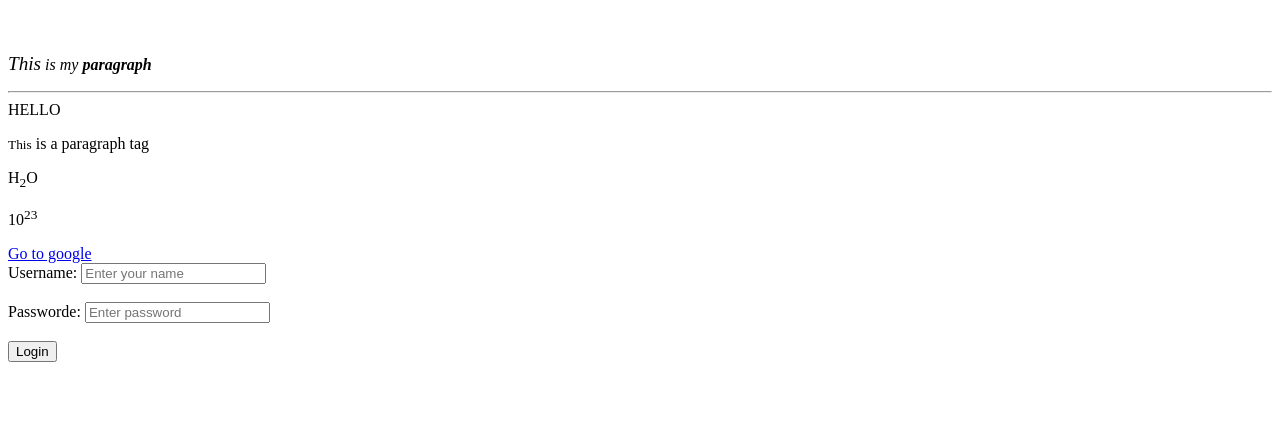
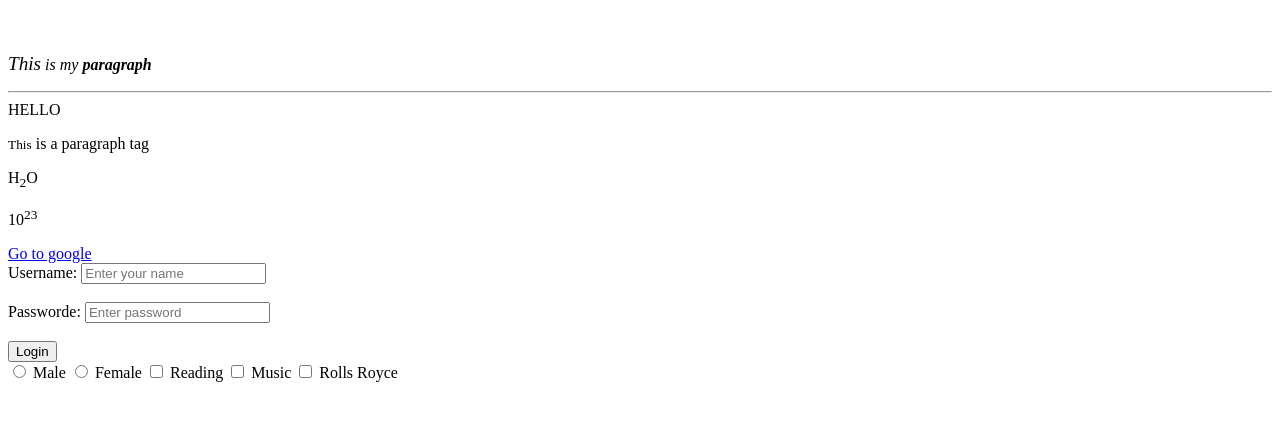
Before and after one commit to IshaAli444/Isha-html-site, a plain HTML site: page index.html in a window 1280 px wide. Shown: the part 61-482 px from the top of the page. Drawn offline with Linux system fonts and the light colour scheme.

Commit message:
Update index.html
Adding radio buttons and checkbox

```diff
--- a/index.html
+++ b/index.html
@@ -35,6 +35,15 @@
 
     <input type="submit" value="Login">
   </form>
+
+  <form action=" /submit" method="post">
+    <label><input type="radio" name="gender" value="male"> Male</label>
+    <label><input type="radio" name="gender" value="female"> Female</label>
+
+    <label><input type="checkbox" name="hobby" value="reading"> Reading</label>
+    <label><input type="checkbox" name="hobby" value="music"> Music</label>
+    <label><input type="checkbox" name="car" value="rolls royce"> Rolls Royce</label>
+  </form>
 </body>
 
 </html>
```
